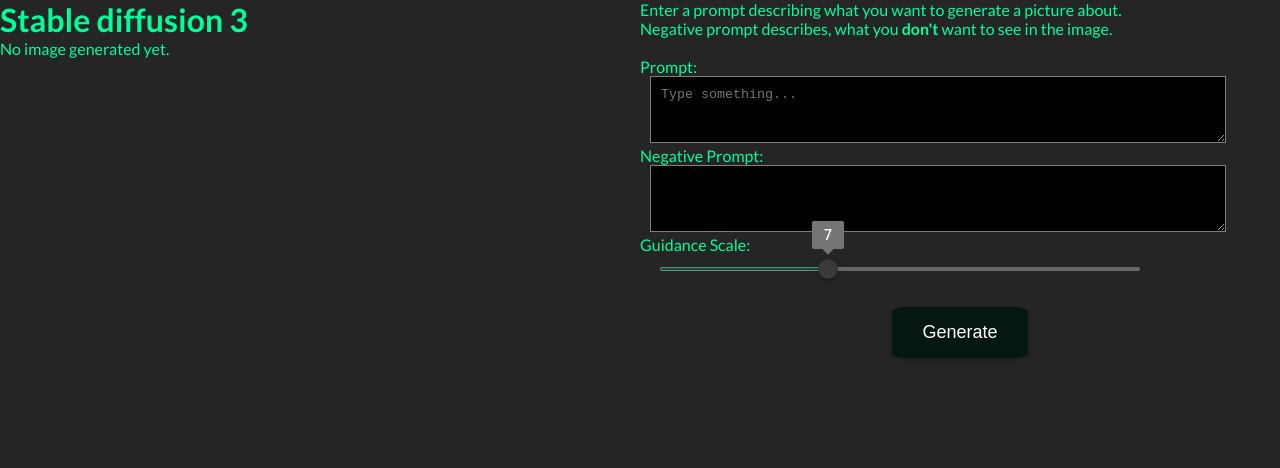
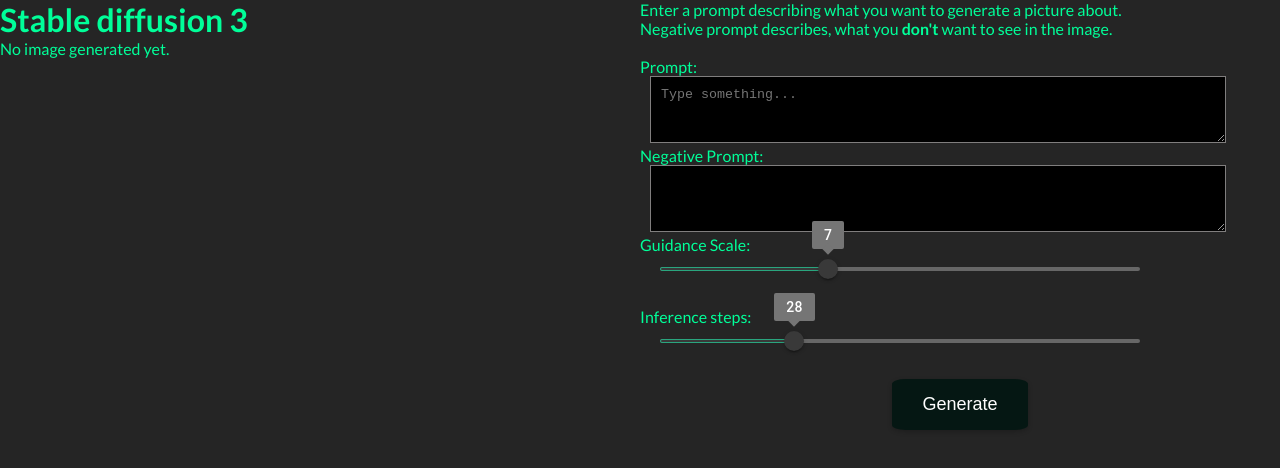
Before and after one commit to SakuOrdrTab/React-SD, a React (Vite) app in the folder react-sd-frontend/: page / in a window 1280 px wide. Shown: the top 468 px of the page. Built offline with nearby package versions, Linux system fonts and the light colour scheme.

Commit message:
added inference steps functionality

```diff
--- a/react-sd-frontend/src/App.jsx
+++ b/react-sd-frontend/src/App.jsx
@@ -10,7 +10,11 @@
   const [imageSettings, setImageSettings] = useState({
     prompt: '',
     negativePrompt: '',
-    guidanceScale: 7.0
+    guidanceScale: 7.0,
+    numInferenceSteps: 28,
+    height: 1024,
+    width: 1024,
+    numImagesPerPrompt : 1,
   })
 
   const [currentImage, setCurrentImage] = useState(null)
--- /dev/null
+++ b/react-sd-frontend/src/components/InferenceSlider.jsx
@@ -0,0 +1,24 @@
+import '../styles/InferenceSlider.css'
+import Slider from '@mui/material/Slider'
+
+const InferenceSlider = ({ imageSettings, setImageSettings }) => {
+    return (
+    <div>
+        Inference steps:<br />
+        <div>
+            <Slider className="inference-slider"
+                sx={{ width: '75%' }}
+                value={imageSettings.numInferenceSteps || 27}
+                onChange={(e, newValue) =>
+                setImageSettings({ ...imageSettings, numInferenceSteps: newValue })
+                }
+                min={0}
+                max={100}
+                step={1}
+                valueLabelDisplay="on"
+            />
+        </div>
+    </div>
+)}
+
+export default InferenceSlider
--- a/react-sd-frontend/src/components/PromptSettings.jsx
+++ b/react-sd-frontend/src/components/PromptSettings.jsx
@@ -1,6 +1,7 @@
 import '../styles/PromptSettings.css'
 import './GuidanceScaleSlider'
 import GuidanceScaleSlider from './GuidanceScaleSlider'
+import InferenceSlider from './InferenceSlider'
 
 const PromptSettings = ({ imageSettings, setImageSettings }) => {
     return (
@@ -28,6 +29,7 @@
                 </p>
             </div>
             <GuidanceScaleSlider imageSettings={imageSettings} setImageSettings={setImageSettings} />
+            <InferenceSlider imageSettings={imageSettings} setImageSettings={setImageSettings} />
         </div>
     )
 }
--- /dev/null
+++ b/react-sd-frontend/src/styles/InferenceSlider.css
@@ -0,0 +1,20 @@
+.inference-slider {
+    display: flex;
+    margin: 0 auto 20px 20px;
+    padding: 15px 30px;
+    font-size: 18px;
+}
+
+.inference-slider .MuiSlider-track {
+    background-color: rgb(57, 57, 57); /* Track color */
+    color:rgb(42, 165, 126);
+    width: 90%;
+}
+
+.inference-slider .MuiSlider-rail {
+    background-color: lightgray; /* Rail color */
+}
+
+.inference-slider .MuiSlider-thumb {
+    background-color: rgb(57, 57, 57); /* Thumb (handle) color */
+}
```
Also changed, not shown: 1 other file (tests, documents, lock files or other folders).
